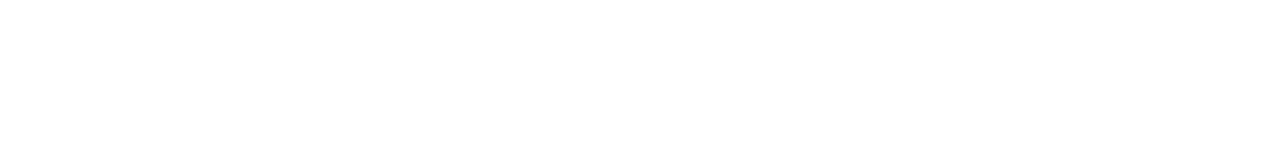
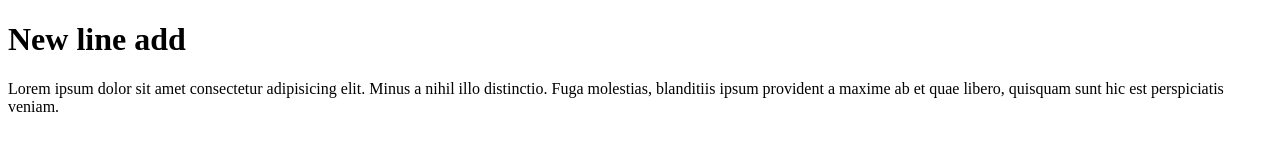
Before and after one commit to AshfakHaider/practice-repo-1, a plain HTML site: page index.html in a window 1280 px wide. Drawn offline with Linux system fonts and the light colour scheme.

Commit message:
2nd change

```diff
--- a/index.html
+++ b/index.html
@@ -9,7 +9,8 @@
 </head>
 
 <body>
-
+    <h1>New line add</h1>
+    <p>Lorem ipsum dolor sit amet consectetur adipisicing elit. Minus a nihil illo distinctio. Fuga molestias, blanditiis ipsum provident a maxime ab et quae libero, quisquam sunt hic est perspiciatis veniam.</p>
 </body>
 
 </html>
```
